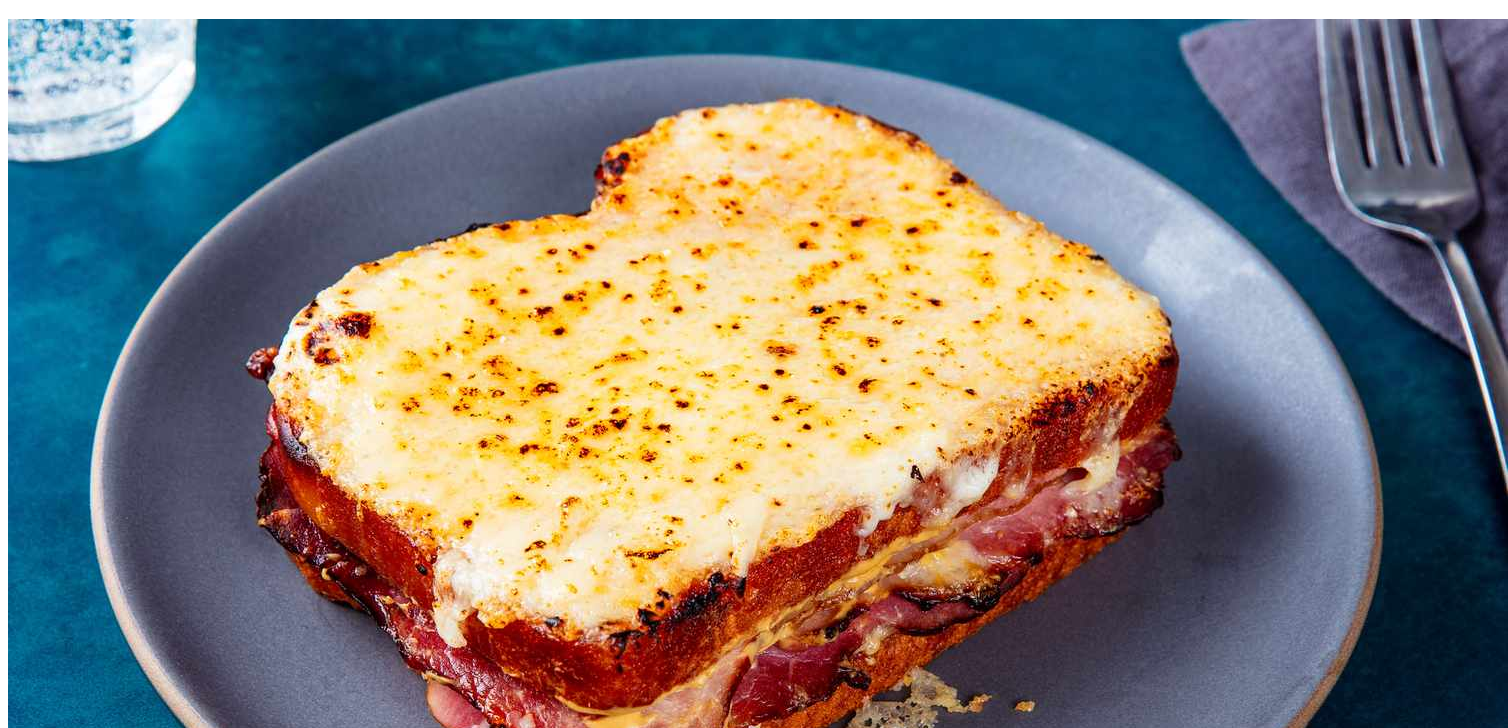
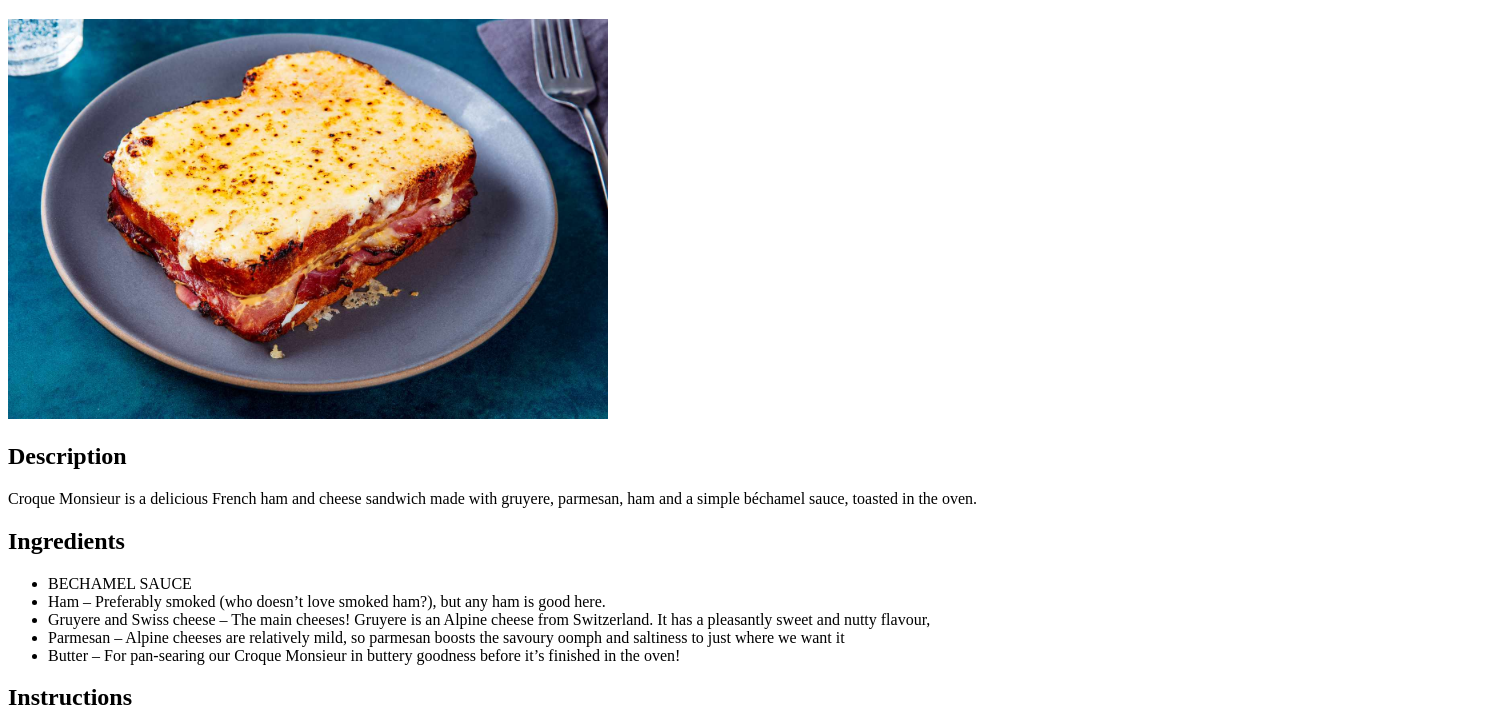
Before and after one commit to KhalilAr42/odin-recipes, a plain HTML site: page recipes/croque-monsieur.html in a window 1280 px wide. Shown: the part 61-789 px from the top of the page, 1508 px wide, since content can reach past the window. Drawn offline with Linux system fonts and the light colour scheme.

Commit message:
Changed the width of the croque-monsieur image

```diff
--- a/recipes/croque-monsieur.html
+++ b/recipes/croque-monsieur.html
@@ -8,7 +8,7 @@
 
     <h1>Croque monsieur</h1>
 
-    <img src="./img/croque-monsieur.jpg" alt="An image of croque monsieur, a french breakfast meal">
+    <img src="./img/croque-monsieur.jpg" width="600" alt="An image of croque monsieur, a french breakfast meal">
 
     <h2>Description</h2>
 
```
